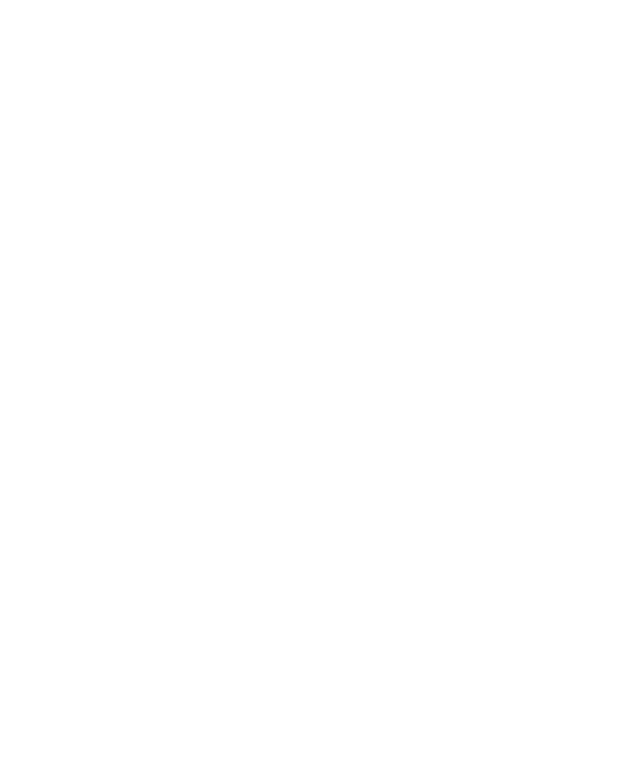
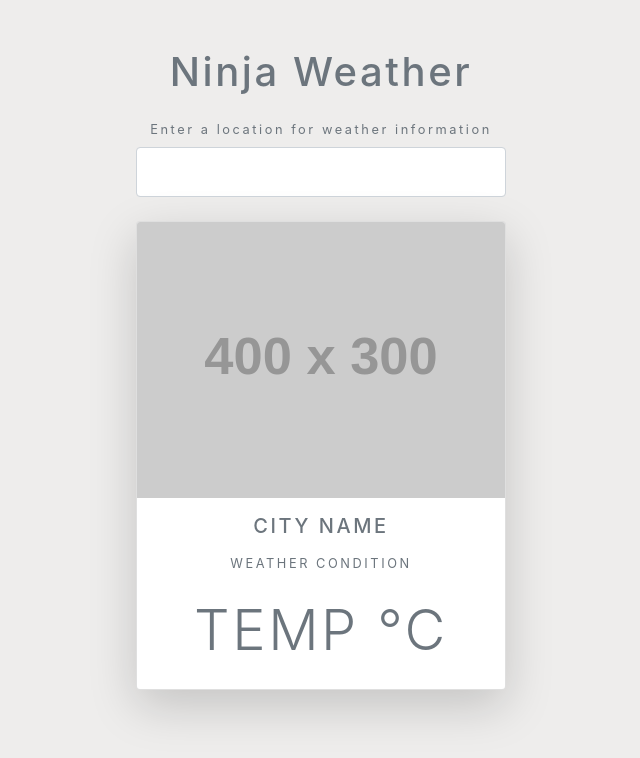
Before and after one commit to elvinciqueira/weather-app, a plain HTML site: page src/index.html in a window 1280 px wide. Shown: the whole page, without its empty margins (319-959 px from the left). Drawn offline with nearby package versions, Linux system fonts and the light colour scheme; placeholder pictures from the web are drawn by us.

Commit message:
html & css template

```diff
--- a/src/index.html
+++ b/src/index.html
@@ -5,9 +5,33 @@
   <meta http-equiv="X-UA-Compatible" content="ie=edge">
   <link rel="stylesheet" href="https://stackpath.bootstrapcdn.com/bootstrap/4.4.1/css/bootstrap.min.css" integrity="sha384-Vkoo8x4CGsO3+Hhxv8T/Q5PaXtkKtu6ug5TOeNV6gBiFeWPGFN9MuhOf23Q9Ifjh" crossorigin="anonymous">
   <link rel="stylesheet" href="styles.css">
-  <title>Document</title>
+  <title>Ninja Weather</title>
 </head>
 <body>
+
+  <div class="container my-5 mx-auto">
+    <h1 class="text-muted text-center my-4">Ninja Weather</h1>
+
+    <form class="change-location my-4 text-center text-muted">
+      <label for="city">Enter a location for weather information</label>
+      <input type="text" name="city" class="form-control p-4" />
+    </form>
+
+    <div class="card shadow-lg rounded">
+      <img src="https://via.placeholder.com/400x300" class="time card-img-top">
+      <div class="icon bg-light mx-auto text-center">
+      <!--Icon-->
+      </div>
+      <div class="text-muted text-uppercase text-center details">
+        <h5 class="my-3">City name</h5>
+        <div class="my-3">Weather condition</div>
+        <div class="display-4 my-4">
+          <span>temp</span>
+          <span>&deg;C</span>
+        </div>
+      </div>
+    </div>
+  </div>
 
   <script src="./scripts/forecast.js"></script>
   <script src="./scripts/app.js"></script>
--- a/src/styles.css
+++ b/src/styles.css
@@ -0,0 +1,9 @@
+body {
+  background: #eeedec;
+  letter-spacing: 0.2em;
+  font-size: 0.8em;
+}
+
+.container {
+  max-width: 400px;
+}
```
